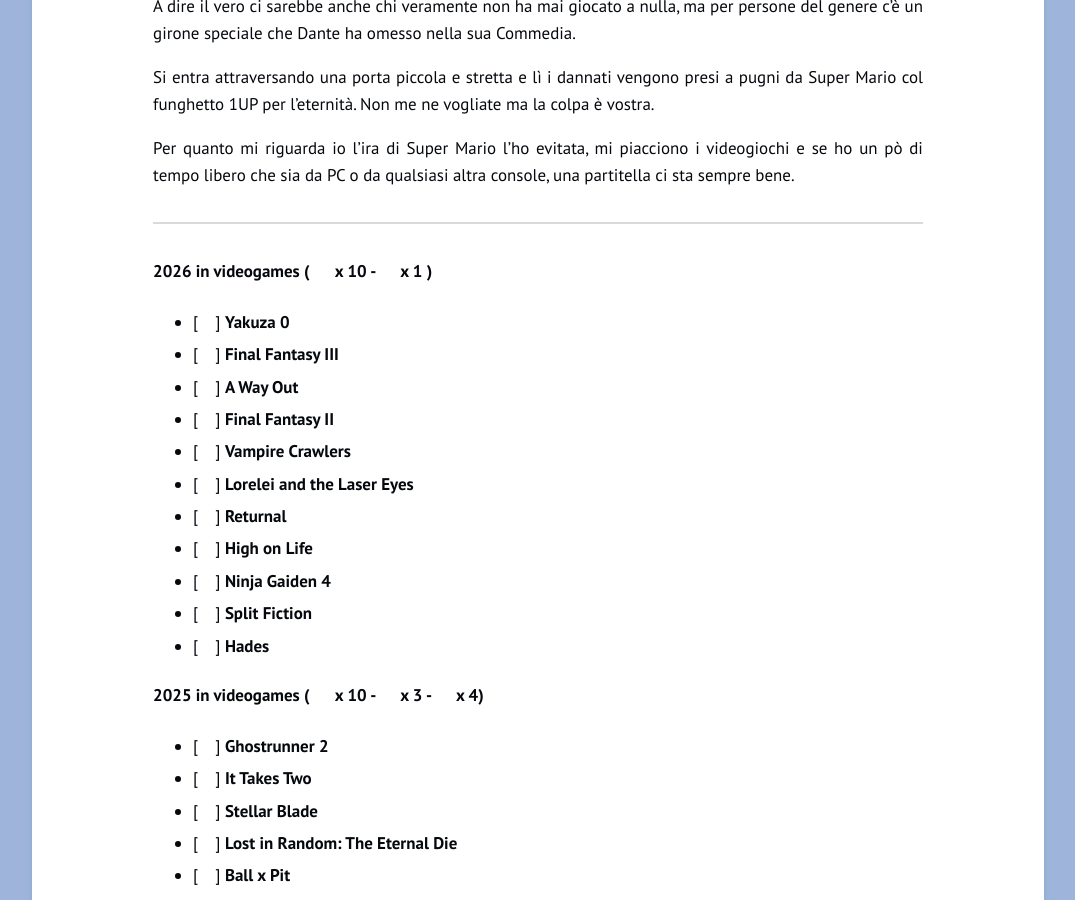
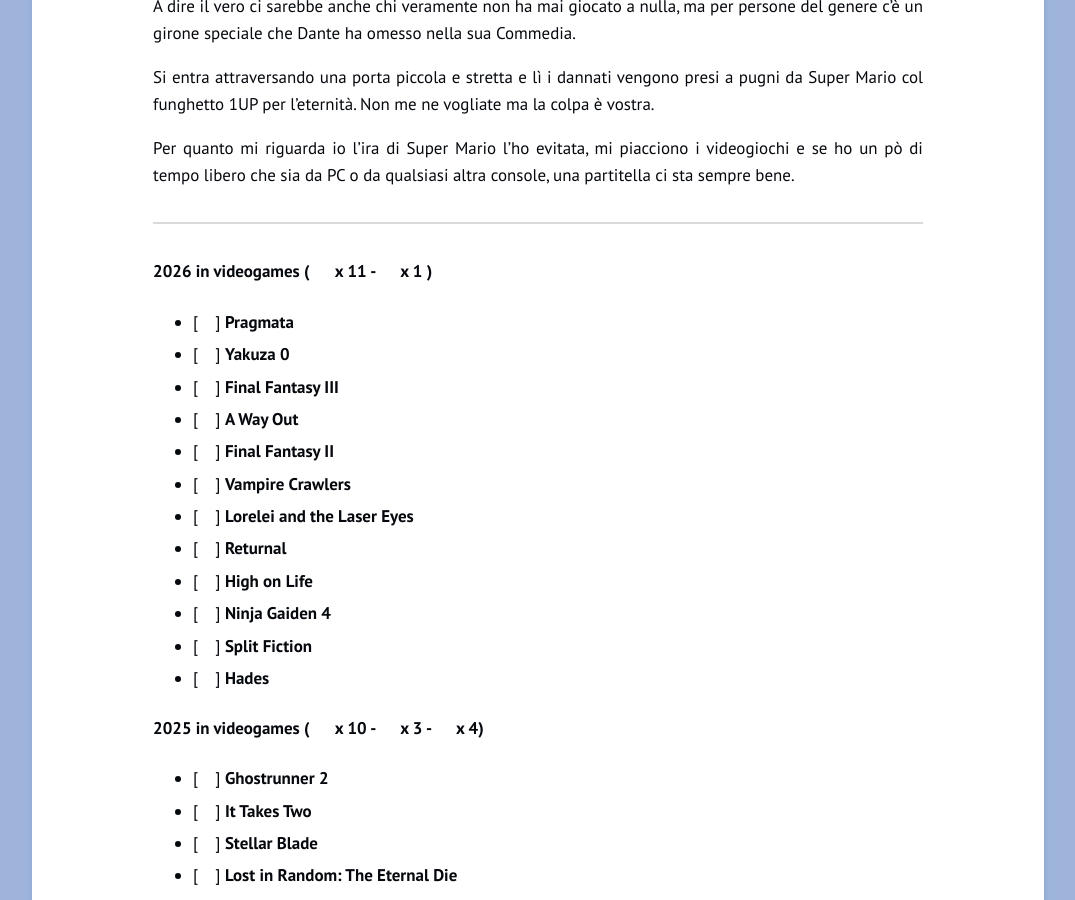
Before and after one commit to carlofinocchiaro/carlofinocchiaro.github.io, a Jekyll site: the page built from _posts/2026-06-29-gaming.md, in a window 1280 px wide and 900 px high, scrolled down 763 px. Shown: the whole window, without its empty margins (102-1177 px from the left). Built offline with Jekyll 4.4.1, drawn with Linux system fonts in a browser that asks for light colours.

Commit message:
new game

```diff
--- a/_posts/2026-06-29-gaming.md
+++ b/_posts/2026-06-29-gaming.md
@@ -18,7 +18,8 @@
 
 ---
 
-#### 2026 in videogames (  <svg class="icon"><use xlink:href="{{ site.fontawesome_path | relative_url }}#desktop"></use></svg> x 10 - <svg class="icon"><use xlink:href="{{ site.fontawesome_path | relative_url }}#playstation"></use></svg> x 1 )
+#### 2026 in videogames (  <svg class="icon"><use xlink:href="{{ site.fontawesome_path | relative_url }}#desktop"></use></svg> x 11 - <svg class="icon"><use xlink:href="{{ site.fontawesome_path | relative_url }}#playstation"></use></svg> x 1 )
+* [<svg class="icon"><use xlink:href="{{ site.fontawesome_path | relative_url }}#desktop"></use></svg>] **Pragmata**
 * [<svg class="icon"><use xlink:href="{{ site.fontawesome_path | relative_url }}#desktop"></use></svg>] **Yakuza 0**
 * [<svg class="icon"><use xlink:href="{{ site.fontawesome_path | relative_url }}#desktop"></use></svg>] **Final Fantasy III**
 * [<svg class="icon"><use xlink:href="{{ site.fontawesome_path | relative_url }}#desktop"></use></svg>] **A Way Out**
```
